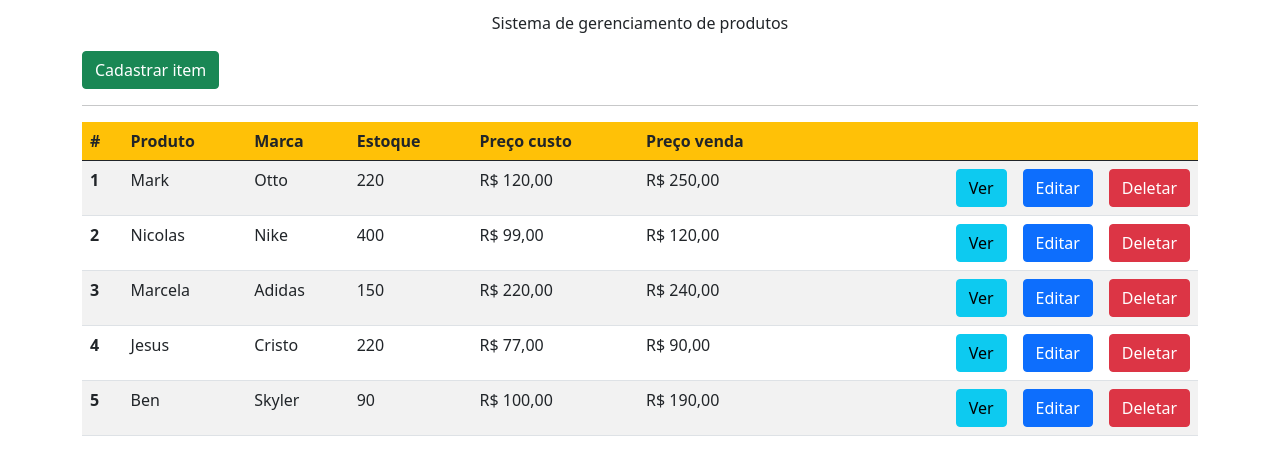
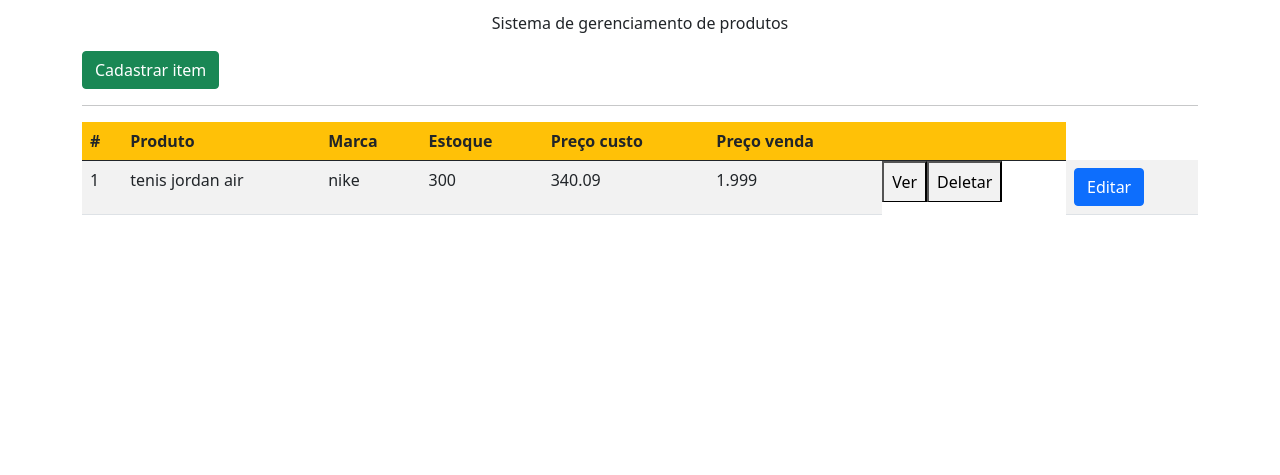
Before and after one commit to KevynBerbertdosReis/BootsTrap, a plain HTML site: page Aula-20-07-24/index.html in a window 1280 px wide. Shown: the part 63-538 px from the top of the page. Drawn offline with nearby package versions, Linux system fonts and the light colour scheme.

Commit message:
Implementando elementos em Js

```diff
--- a/Aula-20-07-24/index.html
+++ b/Aula-20-07-24/index.html
@@ -84,7 +84,7 @@
             </div>
         </div>
         <hr>
-        <table class="table table-striped">
+        <table id="products-list" class="table table-striped">
             <thead class="bg-warning">
                 <tr>
                     <th>#</th>
@@ -96,7 +96,7 @@
                     <th></th>
                 </tr>
             </thead>
-            <tbody>
+            <!-- <tbody>
                 <tr>
                     <th>1</th>
                     <td>Mark</td>
@@ -163,7 +163,7 @@
                 </tr>
                 </tr>
 
-            </tbody>
+            </tbody> -->
         </table>
     </div>
 </div>
@@ -174,7 +174,6 @@
         crossorigin="anonymous" referrerpolicy="no-referrer"></script>
 
     <script src="/js/script.js"></script>
-    <script src="/js/laco-repeticao.js"></script>
 </body>
 
 </html>
--- a/js/laco-repeticao.js
+++ b/js/laco-repeticao.js
@@ -1,17 +1,36 @@
+  for(let i = 0; i < 10; i++){
+    console.log(i*4)
+  }
 
 
 
+
+//function isPrime(x){
+  //if(x <= 1) return false;
+  //for(let i = 2; i < x; i++){
+    //if(x % i === 0) return false;
+  //}
+    //return true;
+//}
+
+//for(let i = 2; i <= 10; i++){
+  //if(isPrime(i)){
+  //console.log(i);
+  //}
+//}
+
+
 //for(let i = 0; i <= 10; i++){
-    //if(i % 3 == 0)
-    //console.log(i)
+//if(i % 3 == 0)
+//console.log(i)
 //}
 
 //for(let i = 0; i <= 10; i++){
 //if(i % 2 == 1)
-     // console.log(i)
+// console.log(i)
 //}
 
 //for (let i = 0; i <= 10; i++) {
-  //  if (i % 2 == 0)
-    //    console.log(i)
+//  if (i % 2 == 0)
+//    console.log(i)
 //}
--- a/js/script.js
+++ b/js/script.js
@@ -1,23 +1,52 @@
+const productListTable = document.getElementById("products-list");
+const tableBody = document.createElement("tbody");
+const tableRow = document.createElement("tr");
 
-let productsArray = [];
 
-function add() {
-    let inputProduto = document.getElementById('inputProduto').value;
-    let inputMarca = document.getElementById('inputMarca').value;
-    let inputEstoque = document.getElementById('inputEstoque').value;
-    let inputCusto = document.getElementById('inputCusto').value;
-    let inputVendas = document.getElementById('inputVendas').value;
+const tableCellId = document.createElement("td");
+tableCellId.innerText = 1;
+tableRow.appendChild(tableCellId);
 
-    const dataProduct = {
+const tableCellProduct = document.createElement("td");
+tableCellProduct.innerText = "tenis jordan air";
+tableRow.appendChild(tableCellProduct);
 
-   id: Math.random(),
-        produto: inputProduto,
-        marca: inputMarca,
-        estoque: inputEstoque,
-        custo: inputCusto,
-        vendas: inputVendas,
-}
-    productsArray.push(dataProduct)
-    console.log(productsArray);
+const tableCellBrand = document.createElement("td");
+tableCellBrand.innerText = "nike";
+tableRow.appendChild(tableCellBrand);
 
-}
+const tableCellStock = document.createElement("td");
+tableCellStock.innerText = 300;
+tableRow.appendChild(tableCellStock);
+
+const tableCellPriceCost = document.createElement("td");
+tableCellPriceCost.innerText = 340.09;
+tableRow.appendChild(tableCellPriceCost);
+
+const tableCellPrice = document.createElement("td");
+tableCellPrice.innerText = 1.999;
+tableRow.appendChild(tableCellPrice);
+
+const tableButton = document.createElement("button");
+tableButton.innerText = "Ver";
+tableRow.appendChild(tableButton);
+
+const tableCellAction = document.createElement("td")
+
+const tableEditButton = document.createElement("button");
+tableEditButton.innerText = "Editar";
+tableEditButton.className = "btn btn-primary"
+
+
+
+
+
+const tableDelButton = document.createElement("button");
+tableDelButton.innerText = "Deletar";
+tableRow.appendChild(tableDelButton);
+tableCellAction.append(tableEditButton);
+tableRow.appendChild(tableCellAction);
+tableBody.appendChild(tableRow);
+productListTable.appendChild(tableBody);
+
+console.log(tableBody);
```
